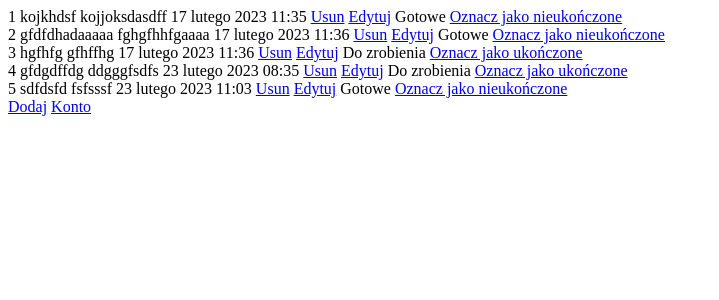
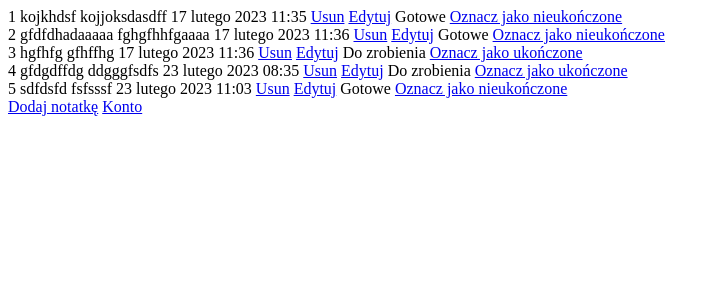
Before and after one commit to marcinbator/Todoapp, a Django app: template baseapp/templates/home.html in a window 1280 px wide. Shown: the top 300 px of the page, without its empty margins (0-719 px from the left). Run offline with Django 4.2, Linux system fonts and the light colour scheme; the template is opened without the code that fills it: values that come from a table or form of the project are taken from there, others are empty; a user stored in the database is signed in; data comes from the database, SQL or seed files in the repository.

Commit message:
Update home.html

```diff
--- a/baseapp/templates/home.html
+++ b/baseapp/templates/home.html
@@ -16,7 +16,7 @@
   {% endif %}
 </div>
 {% endfor %} {% if user.is_authenticated %}
-<a href="/add/">Dodaj</a>
+<a href="/add/">Dodaj notatkę</a>
 <a href="/users/">Konto</a>
 {% else %}
 <p>Aby dodać elementy, <a href="{% url 'users:login' %}">zaloguj się</a>.</p>
```
